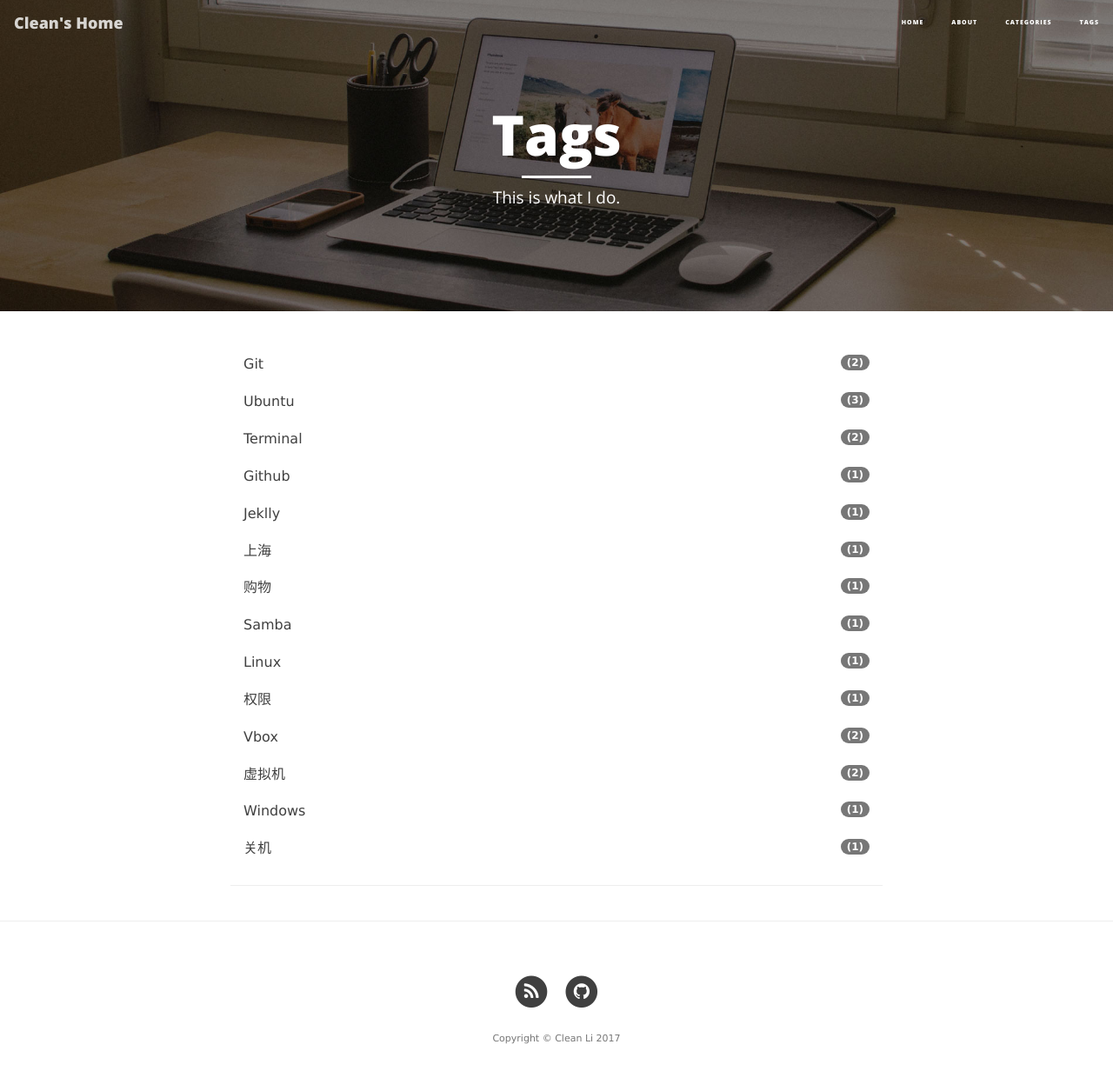
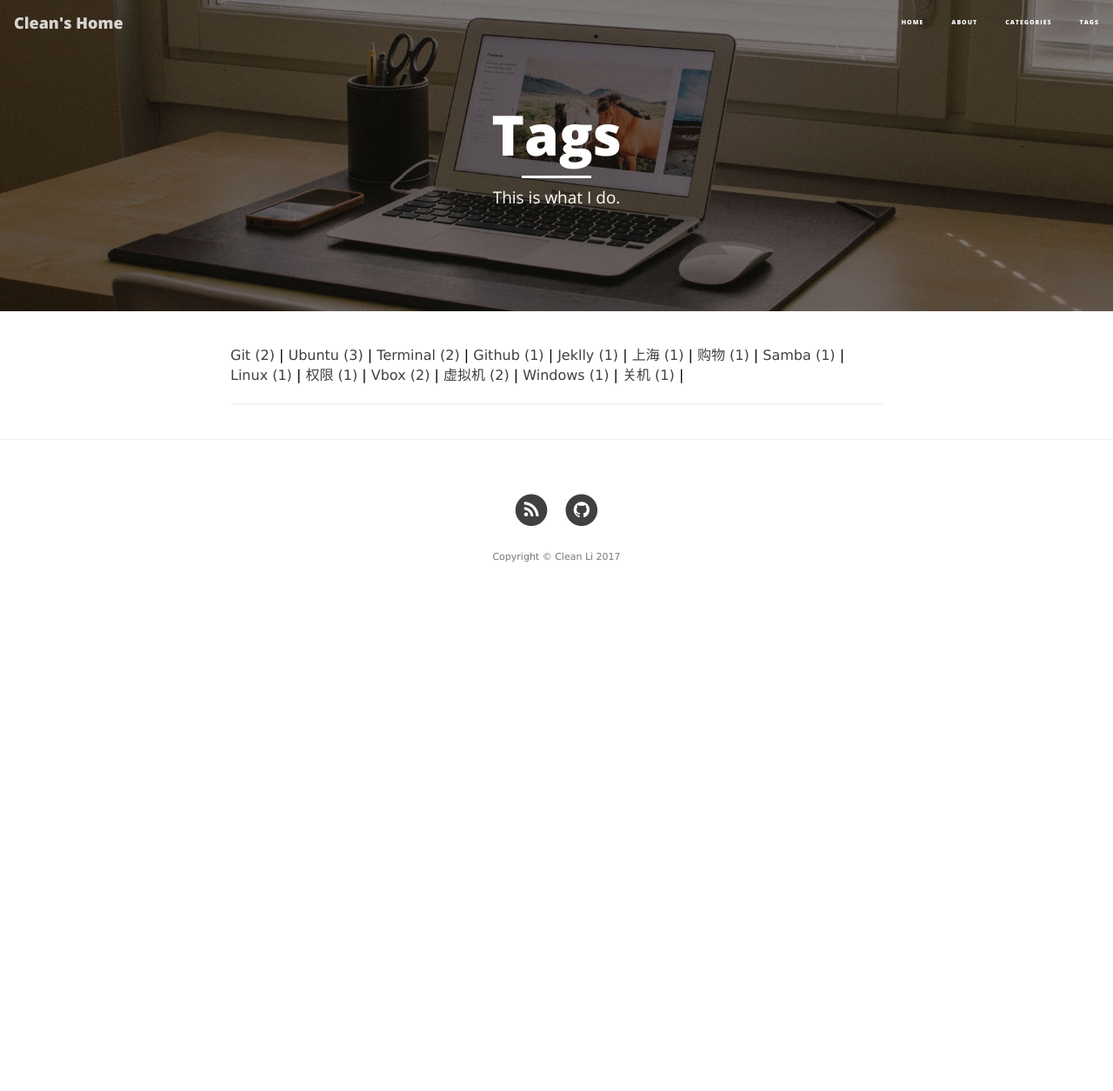
Before and after one commit to cleanli/cleanhome, a Jekyll site: the page built from tags.html, in a window 1280 px wide. Shown: the whole page at 87% size. Built offline with Jekyll 4.4.1, drawn with Linux system fonts in a browser that asks for light colours; after the commit the page ends 900 px from its top, so only the background shows below that.

Commit message:
change tags html

```diff
--- a/tags.html
+++ b/tags.html
@@ -9,19 +9,15 @@ description: "This is what I do."
       {% assign tags_list = site.tags %}
       {% if tags_list.first[0] == null %}
         {% for tag in tags_list %}
-            <li>
                 <a href="{{ site.BASE_PATH }}/{{ site.tags_path }}#{{ tag[0] }}-ref" data-toggle="tab">
-                  {{ tag | capitalize }} <span class="badge pull-right">({{ site.tags[tag].size }})</span>
-               </a>
-            </li>
+                  {{ tag | capitalize }} ({{ site.tags[tag].size }})
+               </a>|
         {% endfor %}
       {% else %}
         {% for tag in tags_list %}
-            <li>
                 <a href="{{ site.BASE_PATH }}/{{ site.tags_path }}#{{ tag[0] }}-ref" data-toggle="tab">
-                    {{ tag[0] | capitalize }} <span class="badge pull-right">({{ tag[1].size }})</span>
-                </a>
-            </li>
+                    {{ tag[0] | capitalize }} ({{ tag[1].size }})
+                </a>|
         {% endfor %}
       {% endif %}
       {% assign tags_list = nil %}
```
